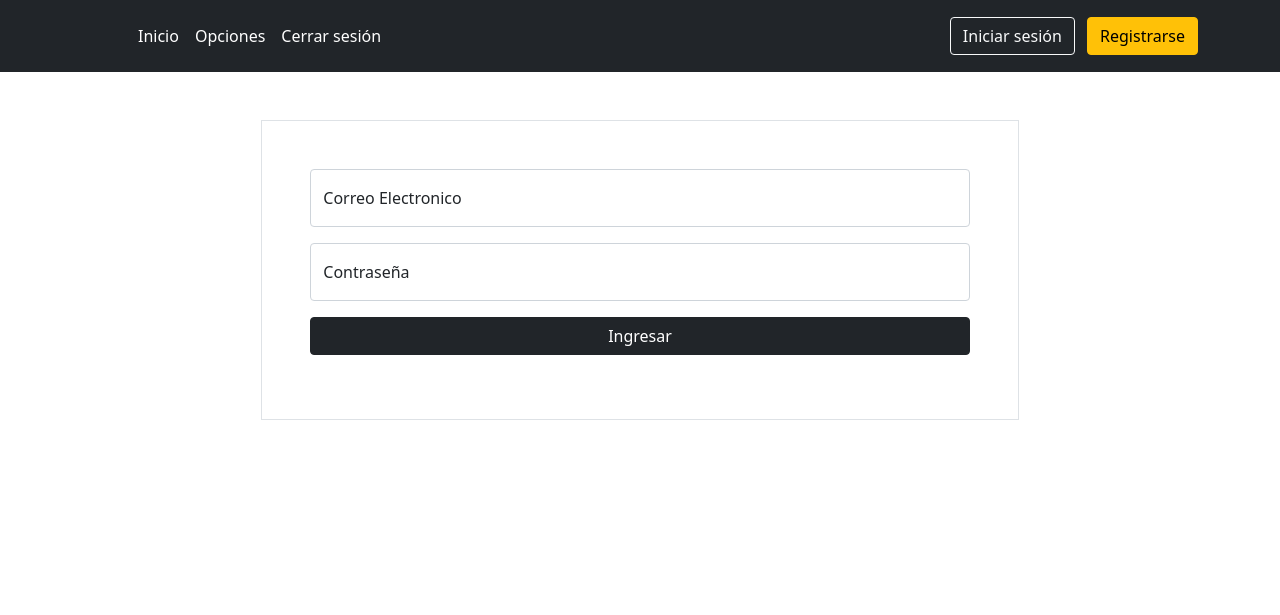
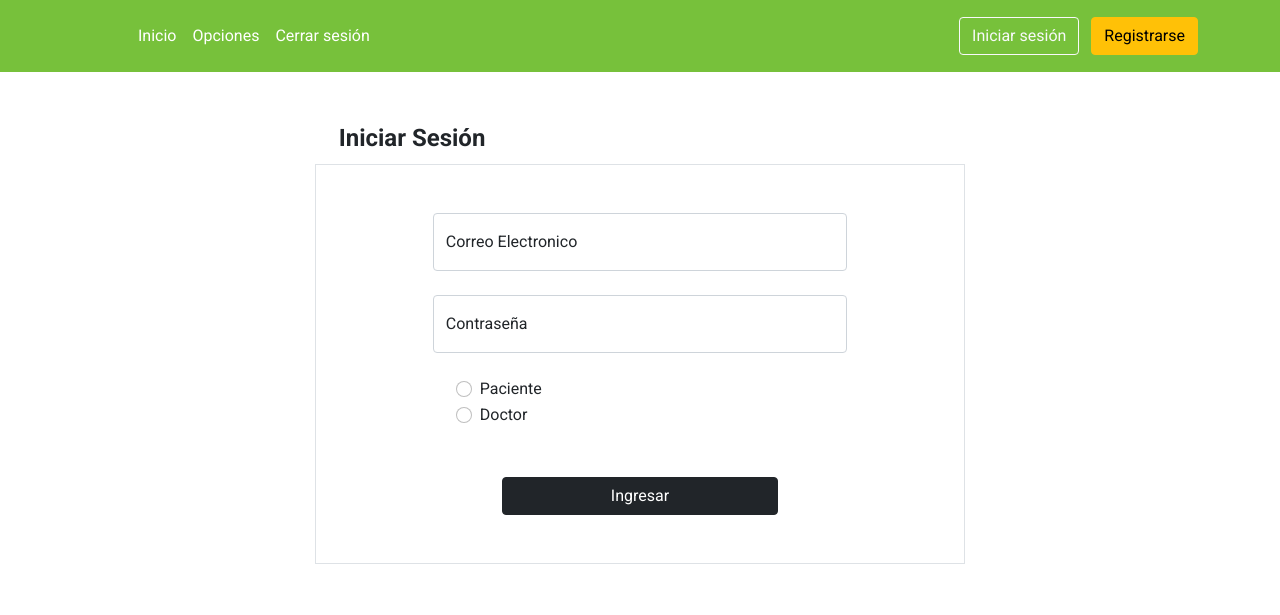
Before and after one commit to AlonsoPaz12/PW-GRUPO01, a plain HTML site: page login_pac.html in a window 1280 px wide. Drawn offline with nearby package versions, Linux system fonts and the light colour scheme.

Commit message:
Cambios en Login by Juler

```diff
--- a/login_pac.html
+++ b/login_pac.html
@@ -5,9 +5,16 @@
     <meta http-equiv="X-UA-Compatible" content="IE=edge">
     <meta name="viewport" content="width=device-width, initial-scale=1.0">
     <title>Citas Medicas</title>
+    <link rel="preconnect" href="https://fonts.googleapis.com">
+    <link rel="preconnect" href="https://fonts.gstatic.com" crossorigin>
+    <link href="https://fonts.googleapis.com/css2?family=Roboto:wght@400;500;700;900&display=swap" rel="stylesheet">
     <link href="https://cdn.jsdelivr.net/npm/bootstrap@5.1.3/dist/css/bootstrap.min.css" rel="stylesheet" integrity="sha384-1BmE4kWBq78iYhFldvKuhfTAU6auU8tT94WrHftjDbrCEXSU1oBoqyl2QvZ6jIW3" crossorigin="anonymous">
+    <!--VER SI USAMOS CANONICAL O EL DE GOOGLE-->
     <link rel="canonical" href="https://getbootstrap.com/docs/5.1/examples/headers/">
-    <header class="p-3 bg-dark text-white">
+    <link href="styles.css" rel="stylesheet">
+</head>
+<body>
+  <header class="fondo-nav p-3 text-white">
     <div class="container">
       <div class="d-flex flex-wrap align-items-center justify-content-center justify-content-lg-start">
         <a href="/" class="d-flex align-items-center mb-2 mb-lg-0 text-white text-decoration-none">
@@ -22,37 +29,45 @@
 
         <div class="text-end">
           <button type="button" class="btn btn-outline-light me-2">Iniciar sesión</button>
-              <button type="button" class="btn btn-warning">Registrarse</button>
+          <button type="button" class="btn btn-warning">Registrarse</button><!--bnt-warning-->
         </div>
       </div>
     </div>
   </header>
-</head>
-<body>
-  <div class="col-md-8 mx-auto p-5">
+
+  <!--Este div es necesario? se podría poner la class en el form-->
+  <div class="col-md-7 mx-auto p-5">
     <form>
+      <legend class="subtitulo-form ms-4">Iniciar Sesión</legend>
       <div class="container border p-5">
-        <div class="row form-group">
-          <div class="mb-3">
-            <div class="form-floating mb-3">
+
+        <!--¿Se debería encapsular cada div en un div row?-->
+        <div class="form-group form-floating mb-4 col-9 mx-auto">
           <input type="email" class="form-control" id="floatingInput" placeholder="name@example.com">
           <label for="floatingInput">Correo Electronico</label>
         </div>
-            <div class="form-floating">
+
+        <div class="form-group form-floating mb-4 col-9 mx-auto">
           <input type="password" class="form-control" id="floatingPassword" placeholder="Password">
           <label for="floatingPassword">Contraseña</label>
         </div>
 
-
+        <!--Por qué no funciona el row mx-auto y por qué no se pone en una línea?-->
+        <div class="row col-8 mx-auto mb-5">
+          <div class="form-check form-check-inline">
+            <input class="form-check-input" type="radio" name="inlineRadioOptions" id="inlineRadio1" value="option1" />
+            <label class="form-check-label" for="inlineRadio1">Paciente</label>
+          </div>
+          <div class="form-check form-check-inline">
+            <input class="form-check-input" type="radio" name="inlineRadioOptions" id="inlineRadio2" value="option2" />
+            <label class="form-check-label" for="inlineRadio2">Doctor</label>
+          </div>
         </div>
 
-          <div class="mb-3">
-            <div class="d-grid gap-2">
+        <div class="d-grid gap-2 col-6 mx-auto">
           <button type="button" class="btn btn-dark">Ingresar</button>
+        </div>
 
-            </div>
-          </div>
-        </div>
       </div>
     </form>
   </div>
--- a/styles.css
+++ b/styles.css
@@ -3,6 +3,7 @@
     font-family: Roboto;
 }
 
+/*FORMULARIOS*/
 .titulo{
 
     font-weight: 700;
@@ -30,3 +31,8 @@
     border-color: #8FD14F;
     box-shadow: inset 0 1px 1px #8FD14F, 0 0 8px #8FD14F;
   }
+
+/*PANTALLA LOGUEO*/
+.fondo-nav{
+    background-color: #77C13B;
+}
```
Also changed, not shown: reg_med.html (+1 -0 lines), reg_pac.html (+1 -0 lines). Lines whose indentation alone changed are shown as unchanged.
